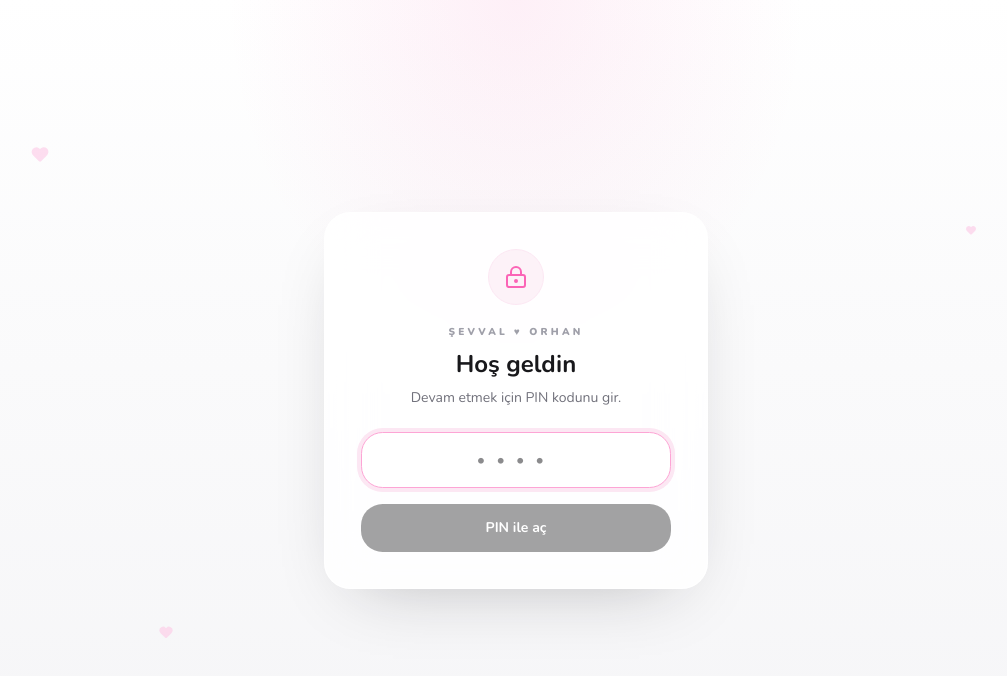
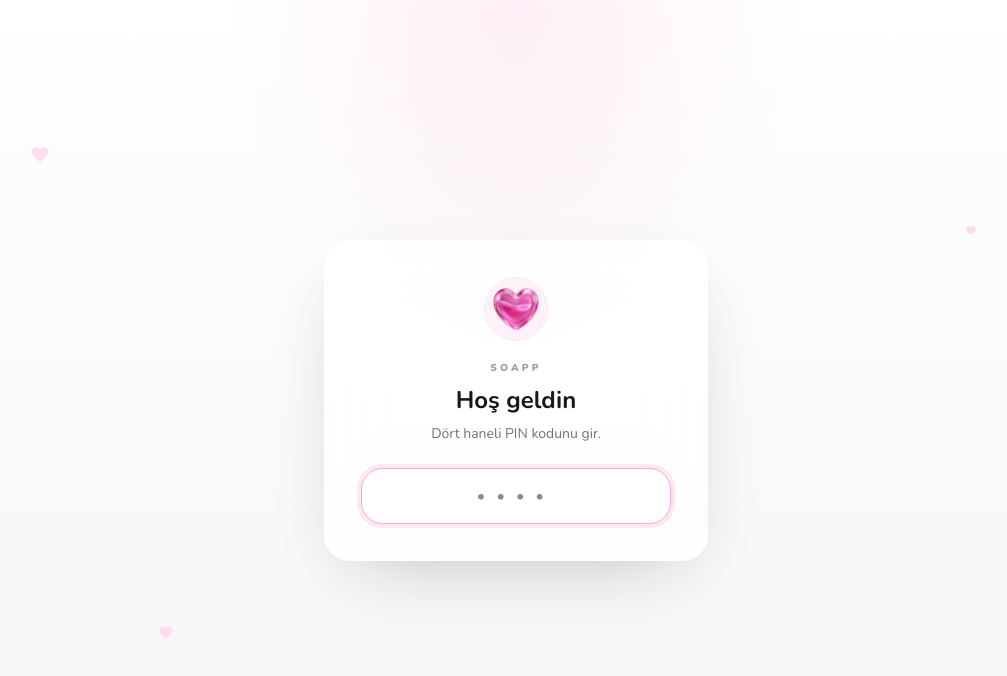
Before and after one commit to orhanyilmazink/soapp, a Next.js app: page / in a window 1280 px wide. Shown: the top 676 px of the page, without its empty margins (124-1131 px from the left). Built offline with nearby package versions, Linux system fonts and the light colour scheme; no server answers.

Commit message:
feat: refine biometric and PIN login

```diff
--- a/app/globals.css
+++ b/app/globals.css
@@ -141,6 +141,25 @@
   }
 }
 
+.pin-reject-animation {
+  animation: pin-reject 420ms ease-in-out;
+}
+
+@keyframes pin-reject {
+  0%,
+  100% {
+    transform: translateX(0);
+  }
+  20%,
+  60% {
+    transform: translateX(-5px);
+  }
+  40%,
+  80% {
+    transform: translateX(5px);
+  }
+}
+
 @media (prefers-reduced-motion: reduce) {
   *,
   *::before,
--- a/components/birthday-app.tsx
+++ b/components/birthday-app.tsx
@@ -1,7 +1,8 @@
 'use client'
 
-import { useEffect, useState, type FormEvent } from 'react'
-import { Heart, LockKeyhole, ScanFace } from 'lucide-react'
+import { useEffect, useState } from 'react'
+import { Heart, ScanFace } from 'lucide-react'
+import Image from 'next/image'
 import { BottomNav, type TabId } from '@/components/bottom-nav'
 import { FloatingHearts } from '@/components/floating-hearts'
 import { HomeTab } from '@/components/tabs/home-tab'
@@ -15,6 +16,7 @@ const appPin = '0111'
 const rememberedUnlockKey = 'birthday-app-unlocked'
 const biometricCredentialKey = 'birthday-app-biometric-credential'
 const biometricPromptDismissedKey = 'birthday-app-biometric-prompt-dismissed'
+const maxBiometricAttempts = 2
 
 function randomChallenge() {
   return crypto.getRandomValues(new Uint8Array(32))
@@ -43,6 +45,10 @@ export function BirthdayApp() {
   const [canUseBiometric, setCanUseBiometric] = useState(false)
   const [isBiometricBusy, setIsBiometricBusy] = useState(false)
   const [biometricError, setBiometricError] = useState('')
+  const [biometricFailures, setBiometricFailures] = useState(0)
+  const [pinSetupFailed, setPinSetupFailed] = useState(false)
+
+  const showBiometricButton = hasBiometric && biometricFailures < maxBiometricAttempts
 
   useEffect(() => {
     let active = true
@@ -79,9 +85,8 @@ export function BirthdayApp() {
     }
   }, [])
 
-  const unlockApp = async (event: FormEvent<HTMLFormElement>) => {
-    event.preventDefault()
-    if (pin !== appPin) {
+  const unlockApp = (enteredPin: string) => {
+    if (enteredPin !== appPin) {
       setPin('')
       setPinError(true)
       return
@@ -92,10 +97,12 @@ export function BirthdayApp() {
     if (localStorage.getItem(biometricCredentialKey)) {
       localStorage.setItem(rememberedUnlockKey, 'true')
       setIsUnlocked(true)
-    } else if (canUseBiometric) {
+    } else if (pinSetupFailed) {
+      setIsUnlocked(true)
+    } else if (canUseBiometric && !pinSetupFailed) {
       // Start enrollment from the PIN submit gesture so there is no extra
       // in-app confirmation screen before the device's Face ID prompt.
-      await enableBiometric()
+      void enableBiometric()
     } else {
       rememberPinAndUnlock()
     }
@@ -119,8 +126,8 @@ export function BirthdayApp() {
           rp: { name: 'Şevval ♥ Orhan', id: window.location.hostname },
           user: {
             id: new TextEncoder().encode('birthday-app-owner'),
-            name: 'owner',
-            displayName: 'Şevval ♥ Orhan',
+            name: 'SOapp',
+            displayName: 'SOapp',
           },
           pubKeyCredParams: [
             { type: 'public-key', alg: -7 },
@@ -146,7 +153,9 @@ export function BirthdayApp() {
       setHasBiometric(true)
       setIsUnlocked(true)
     } catch {
-      setBiometricError('Face ID ayarlanamadı. PIN ile devam edebilirsin.')
+      setPinSetupFailed(true)
+      setBiometricError('Face ID kurulamadı. PIN kodunu girerek devam et.')
+      setPin('')
     } finally {
       setIsBiometricBusy(false)
     }
@@ -179,7 +188,13 @@ export function BirthdayApp() {
       localStorage.setItem(rememberedUnlockKey, 'true')
       setIsUnlocked(true)
     } catch {
-      setBiometricError('Face ID doğrulanamadı. PIN kodunu kullanabilirsin.')
+      const failures = biometricFailures + 1
+      setBiometricFailures(failures)
+      setBiometricError(
+        failures >= maxBiometricAttempts
+          ? 'Face ID iki kez doğrulanamadı. PIN kodunu gir.'
+          : 'Yüz tanınmadı. Bir kez daha dene.'
+      )
     } finally {
       setIsBiometricBusy(false)
     }
@@ -200,24 +215,24 @@ export function BirthdayApp() {
         </div>
 
         <section aria-labelledby="pin-title" className="relative w-full max-w-sm rounded-3xl border border-white/80 bg-white/85 p-7 text-center shadow-[0_24px_70px_-34px_rgba(24,24,27,0.3)] backdrop-blur-xl sm:p-9">
-          <div className="mx-auto grid size-14 place-items-center rounded-full border border-pink-100 bg-pink-50 text-pink-400">
-            <LockKeyhole className="size-6" aria-hidden="true" />
+          <div className="mx-auto grid size-16 place-items-center rounded-full border border-pink-100 bg-pink-50">
+            <Image src="/icon-512-v3.png" width={56} height={56} alt="" priority className="size-14 object-contain" />
           </div>
-          <p className="mt-5 text-[10px] font-black uppercase tracking-[0.32em] text-zinc-400">Şevval ♥ Orhan</p>
+          <p className="mt-5 text-[10px] font-black uppercase tracking-[0.32em] text-zinc-400">SOapp</p>
           <h1 id="pin-title" className="mt-2 text-2xl font-bold text-zinc-900">
             {!isReady ? 'Açılıyor' : 'Hoş geldin'}
           </h1>
+          {(!isReady || !hasBiometric) && (
             <p className="mt-2 text-sm text-zinc-500">
               {!isReady
                 ? 'Bir saniye...'
-              : hasBiometric
-                ? 'Face ID ile ya da PIN kodunla devam et.'
                 : canUseBiometric
-                  ? 'PIN kodunu gir. Face ID kurulumu hemen başlayacak.'
-                  : 'Devam etmek için PIN kodunu gir.'}
+                  ? 'PIN’i ilk kez girdikten sonra Face ID açılacak.'
+                  : 'Dört haneli PIN kodunu gir.'}
             </p>
+          )}
 
-          {hasBiometric && (
+          {showBiometricButton && (
             <button
               type="button"
               onClick={unlockWithBiometric}
@@ -228,8 +243,9 @@ export function BirthdayApp() {
               {isBiometricBusy ? 'Doğrulanıyor…' : 'Face ID ile aç'}
             </button>
           )}
-          <form onSubmit={unlockApp} className={hasBiometric ? 'mt-3' : 'mt-6'}>
+          <div className={showBiometricButton ? 'mt-3' : 'mt-6'}>
             <label htmlFor="app-pin" className="sr-only">Dört haneli PIN kodu</label>
+            <div className={pinError ? 'pin-reject-animation' : undefined}>
               <input
                 id="app-pin"
                 type="password"
@@ -238,39 +254,28 @@ export function BirthdayApp() {
                 pattern="[0-9]*"
                 maxLength={4}
                 autoFocus
+                disabled={isBiometricBusy}
                 value={pin}
                 onChange={(event) => {
-                setPin(event.target.value.replace(/\D/g, '').slice(0, 4))
+                  const enteredPin = event.target.value.replace(/\D/g, '').slice(0, 4)
+                  setPin(enteredPin)
                   setPinError(false)
+                  setBiometricError('')
+                  if (enteredPin.length === 4) unlockApp(enteredPin)
                 }}
                 aria-invalid={pinError}
                 aria-describedby={pinError ? 'pin-error' : undefined}
                 placeholder="••••"
-              className="h-14 w-full rounded-2xl border border-zinc-200 bg-zinc-50 px-4 text-center text-2xl font-bold tracking-[0.7em] text-zinc-900 outline-none transition focus:border-pink-300 focus:bg-white focus:ring-4 focus:ring-pink-100"
+                className={`h-14 w-full rounded-2xl border px-4 text-center text-2xl font-bold tracking-[0.7em] outline-none transition focus:bg-white focus:ring-4 ${pinError ? 'border-rose-300 bg-rose-50 text-rose-700 focus:border-rose-300 focus:ring-rose-100' : 'border-zinc-200 bg-zinc-50 text-zinc-900 focus:border-pink-300 focus:ring-pink-100'}`}
               />
+            </div>
             {pinError && (
               <p id="pin-error" role="alert" className="mt-2 text-sm font-medium text-rose-500">
-                PIN kodu hatalı. Tekrar dene.
+                PIN hatalı. Tekrar dene.
               </p>
             )}
-            <button
-              type="submit"
-              disabled={!isReady || pin.length !== 4 || isBiometricBusy}
-              className="mt-4 h-12 w-full rounded-2xl bg-zinc-900 text-sm font-bold text-white transition hover:bg-zinc-700 disabled:cursor-not-allowed disabled:opacity-40"
-            >
-              {isBiometricBusy ? 'Face ID açılıyor…' : 'PIN ile aç'}
-            </button>
-          </form>
+          </div>
           {biometricError && <p role="alert" className="mt-3 text-sm font-medium text-rose-500">{biometricError}</p>}
-          {biometricError && (
-            <button
-              type="button"
-              onClick={rememberPinAndUnlock}
-              className="mt-3 h-11 w-full rounded-2xl border border-zinc-200 bg-white text-sm font-semibold text-zinc-700 transition hover:bg-zinc-50"
-            >
-              PIN ile devam et
-            </button>
-          )}
         </section>
       </main>
     )
```
Lines whose indentation alone changed are shown as unchanged.
